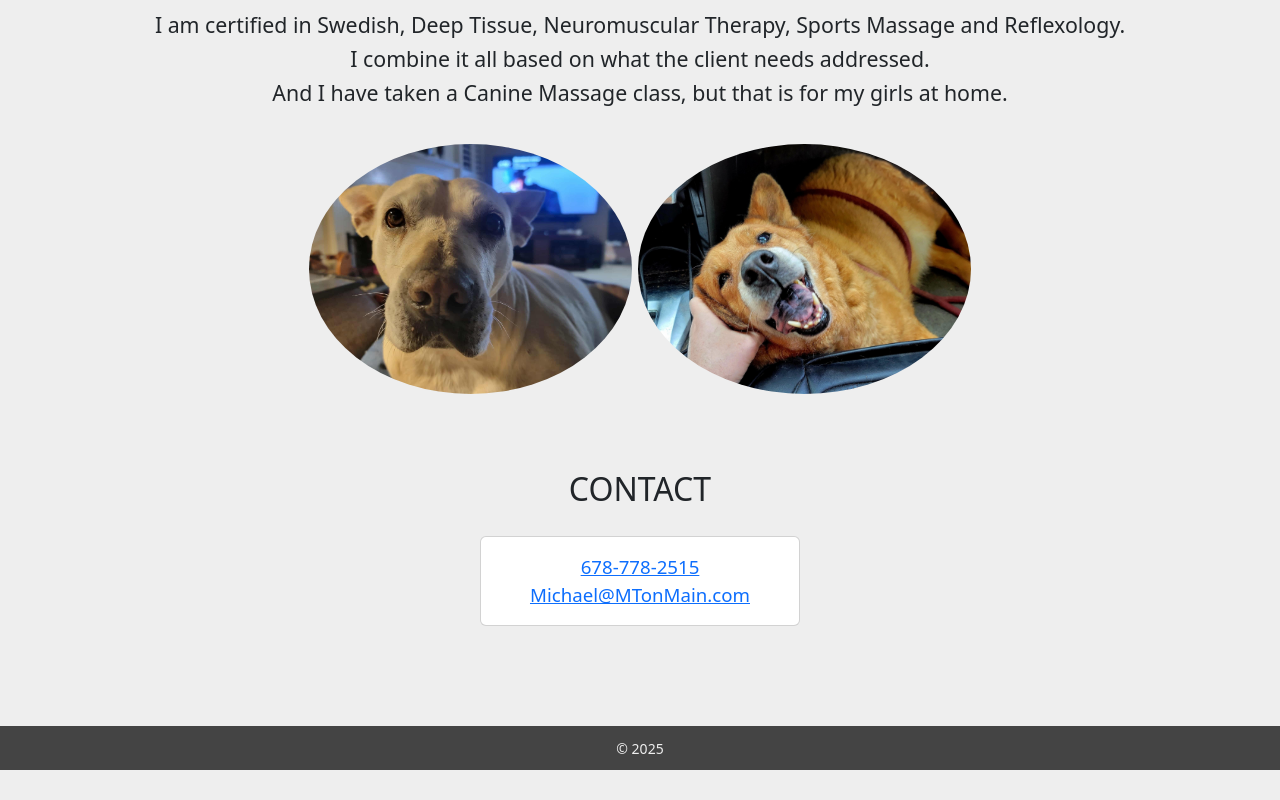
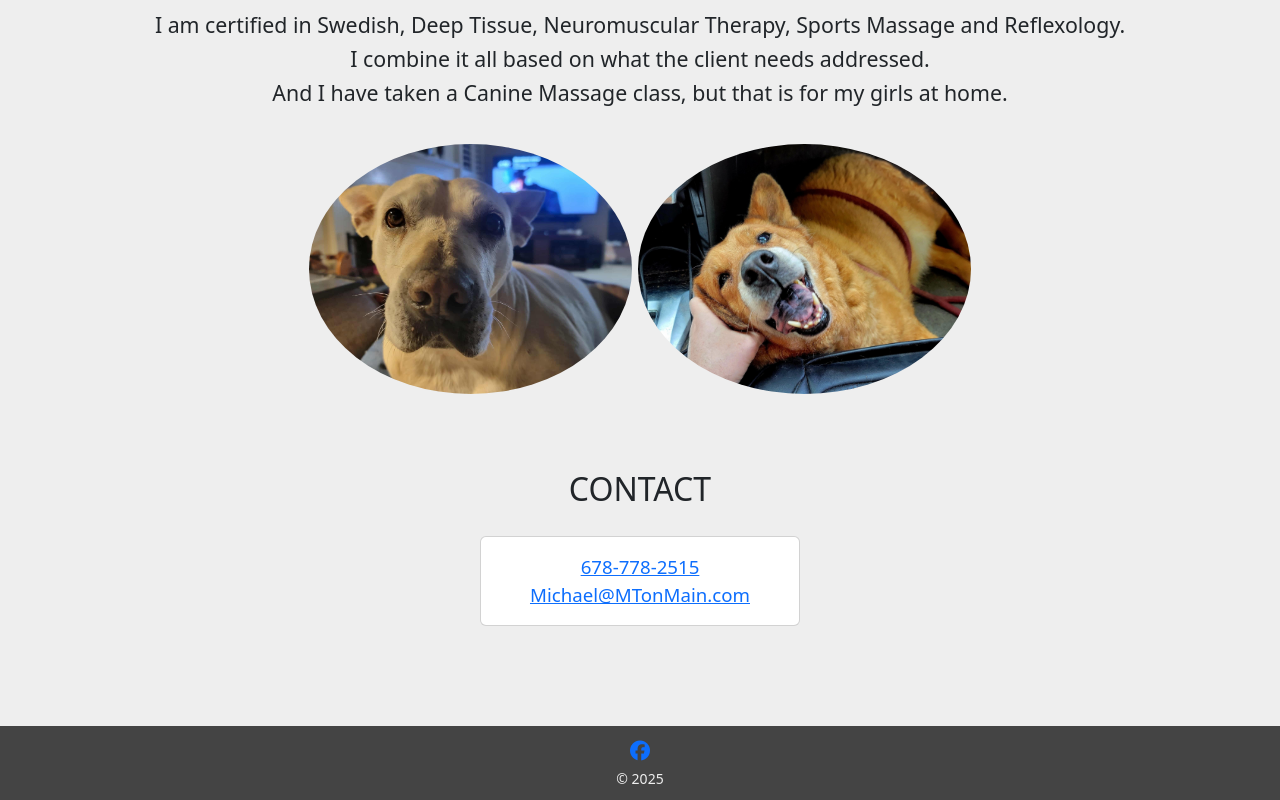
Before and after one commit to katjones23/massage-on-main, a plain HTML site: page index.html in a window 1280 px wide. Shown: the part 2334-3134 px from the top of the page. Before the commit the page ends 3104 px from the top, so only its background shows below. Drawn offline with nearby package versions, Linux system fonts and the light colour scheme; a script that the page names is missing.

Commit message:
facebook

```diff
--- a/index.html
+++ b/index.html
@@ -113,6 +113,11 @@
     </div>
 
     <footer class="justify-content-center">
+        <a href="https://www.facebook.com/MassageTherapyonMain/" rel="noopener noreferrer" target="_blank"
+            title="Facebook - Massage Therapy on Main" style="font-size: 1.25em;">
+            <i class="fa-facebook fab"></i>
+        </a>
+        <br>
         <small id="copyrightYear"></small>
     </footer>
 
@@ -125,6 +130,8 @@
     <script src="https://stackpath.bootstrapcdn.com/bootstrap/4.4.1/js/bootstrap.min.js"
         integrity="sha384-wfSDF2E50Y2D1uUdj0O3uMBJnjuUD4Ih7YwaYd1iqfktj0Uod8GCExl3Og8ifwB6"
         crossorigin="anonymous"></script>
+    <!-- Font Awesome js -->
+    <script src="https://kit.fontawesome.com/c434180c99.js" crossorigin="anonymous"></script>
     <!-- custom js -->
     <script src="assets/script.js"></script>
 </body>
```
